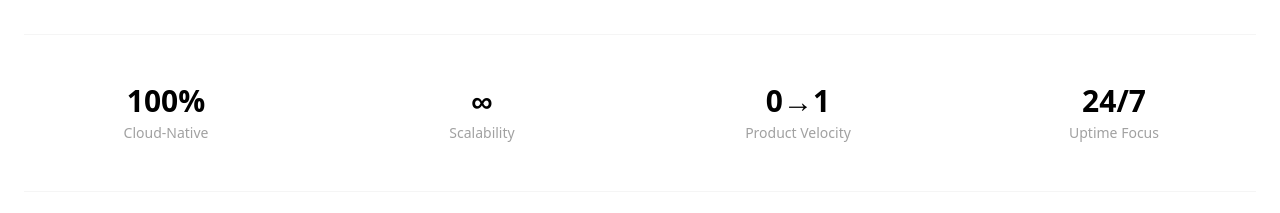
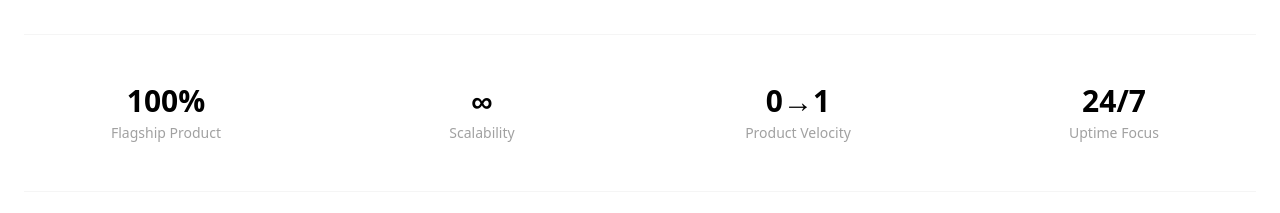
Before and after one commit to Abhishek-wahurwagh/donivbytes-website, a Next.js app: page / in a window 1280 px wide. Shown: the part 1800-2013 px from the top of the page. Built offline with nearby package versions, Linux system fonts and the light colour scheme.

Commit message:
Changes in the about section

```diff
--- a/components/home/Overview.tsx
+++ b/components/home/Overview.tsx
@@ -103,7 +103,7 @@ Our flagship initiative, CloudMateFusion (CMF), is being built to make cloud lea
         <AnimatedSection delay={0.3} className="mt-20">
           <div className="grid grid-cols-2 md:grid-cols-4 gap-8 py-12 border-t border-b border-neutral-100">
             {[
-              { value: "100%", label: "Cloud-Native" },
+              { value: "100%", label: "Flagship Product" },
               { value: "∞", label: "Scalability" },
               { value: "0→1", label: "Product Velocity" },
               { value: "24/7", label: "Uptime Focus" },
```
